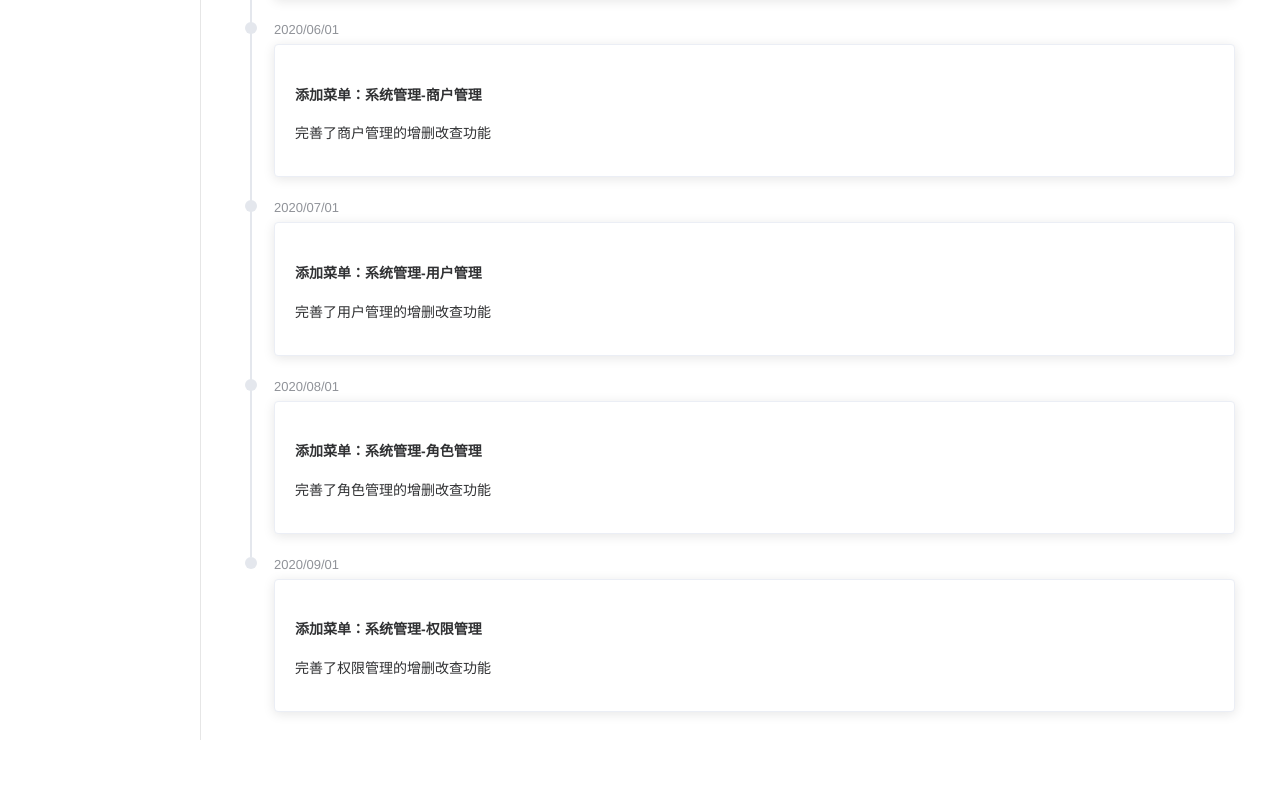
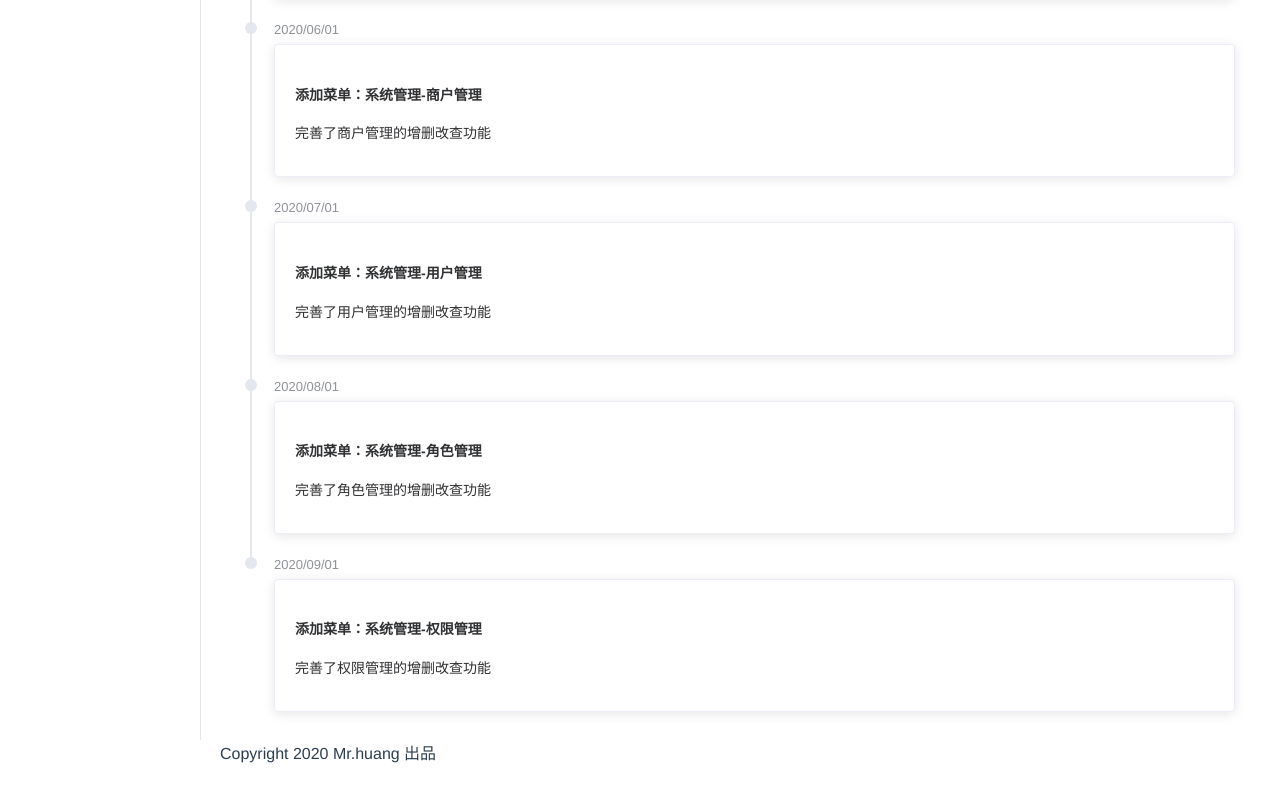
Before and after one commit to 191059014/bs-admin, a Vue app: page /#/defaultContent in a window 1280 px wide. Shown: the part 458-1258 px from the top of the page. Built offline with nearby package versions, Linux system fonts and the light colour scheme; no server answers.

Commit message:
系统设置

```diff
--- a/src/views/sys/Workbench.vue
+++ b/src/views/sys/Workbench.vue
@@ -15,7 +15,9 @@
             <router-view></router-view>
           </keep-alive>
         </el-main>
-        <el-footer></el-footer>
+        <el-footer>
+          Copyright  2020 Mr.huang 出品
+        </el-footer>
       </el-container>
     </el-container>
     <SystemSetting></SystemSetting>
```
